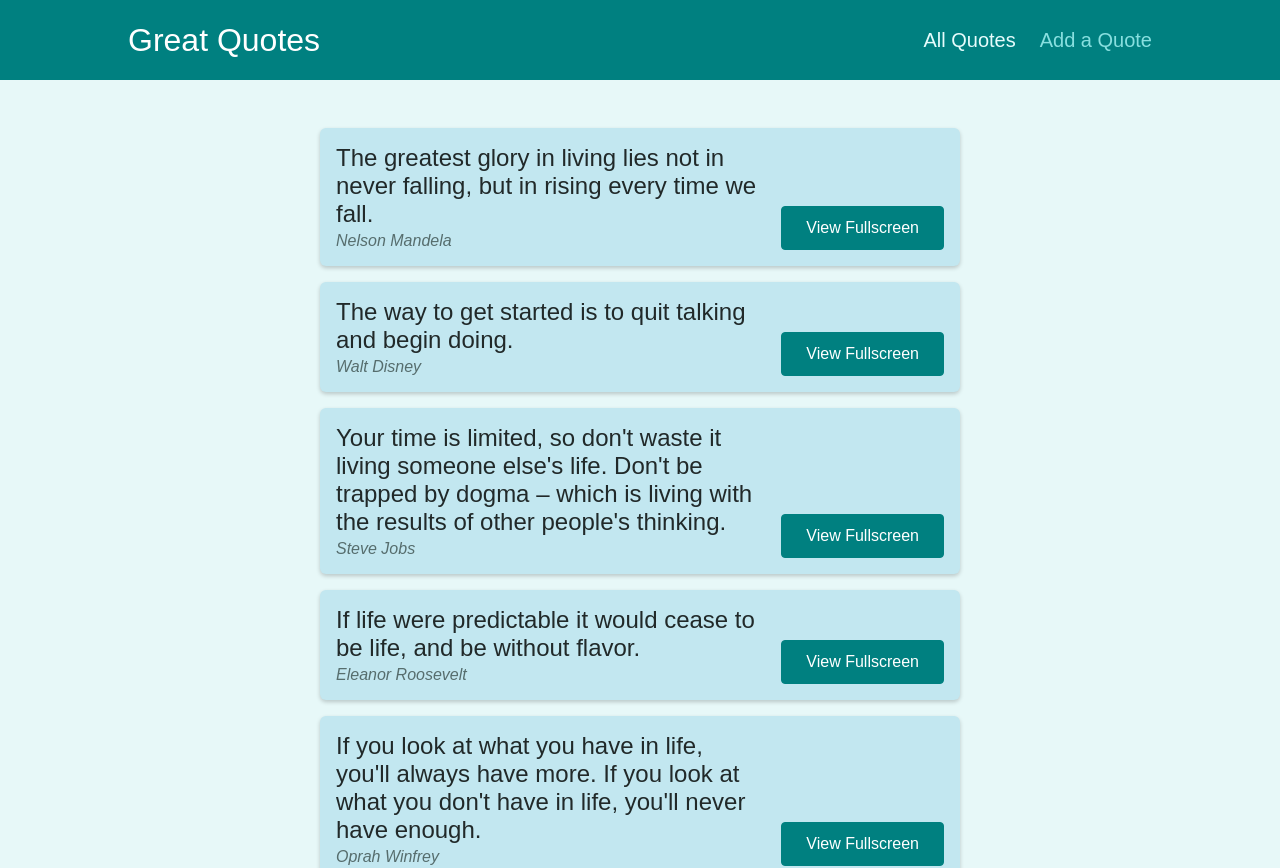
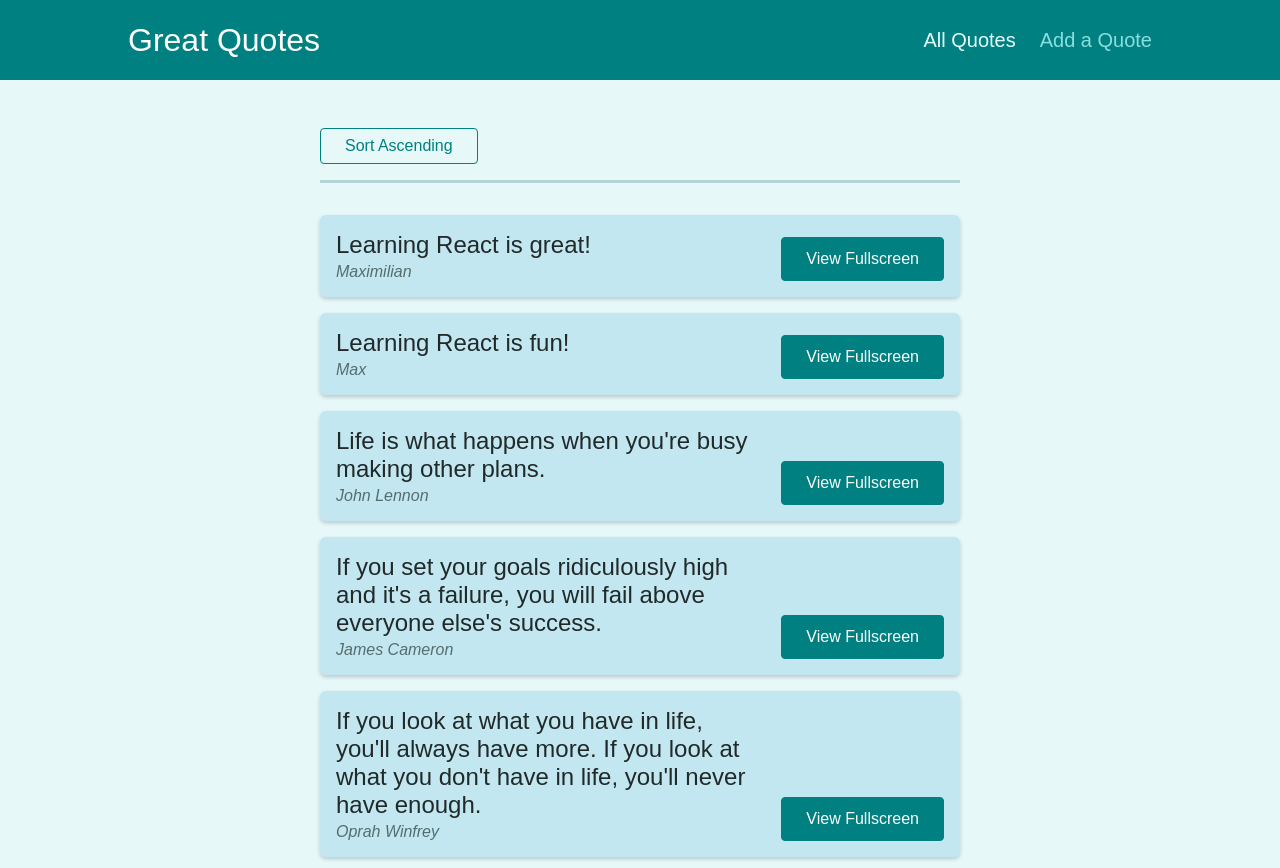
Before and after one commit to lucasdreher/react-complete-guide-09-time-to-practice-starting-code, a React (Create React App) app: page /quotes in a window 1280 px wide. Shown: the top 868 px of the page. Built offline with nearby package versions, Linux system fonts and the light colour scheme; the HTML template or start-up script is replaced by a standard one.

Commit message:
Working with Query Parameters

```diff
--- a/src/components/quotes/QuoteList.js
+++ b/src/components/quotes/QuoteList.js
@@ -1,19 +1,41 @@
 import { Fragment } from 'react';
+import { useHistory, useLocation } from 'react-router-dom';
 
 import QuoteItem from './QuoteItem';
 import classes from './QuoteList.module.css';
 
+const sortQuotes = (quotes, ascending) => {
+	return quotes.sort((quoteA, quoteB) => {
+		if (ascending) {
+			return quoteA.id > quoteB.id ? 1 : -1;
+		} else {
+			return quoteA.id < quoteB.id ? 1 : -1;
+		}
+	});
+};
+
 const QuoteList = (props) => {
+	const history = useHistory();
+	const location = useLocation();
+
+	const queryParams = new URLSearchParams(location.search);
+
+	const isSortingAscending = queryParams.get('sort') === 'asc';
+
+	const sortedQuotes = sortQuotes(props.quotes, isSortingAscending);
+
+	const changeSortingHandler = () => {
+		history.push('/quotes?sort=' + (isSortingAscending ? 'desc' : 'asc'));
+	};
+
 	return (
 		<Fragment>
+			<div className={classes.sorting}>
+				<button onClick={changeSortingHandler}>Sort {isSortingAscending ? 'Descending' : 'Ascending'}</button>
+			</div>
 			<ul className={classes.list}>
-        {props.quotes.map((quote) => (
-          <QuoteItem
-            key={quote.id}
-            id={quote.id}
-            author={quote.author}
-            text={quote.text}
-          />
+				{sortedQuotes.map((quote) => (
+					<QuoteItem key={quote.id} id={quote.id} author={quote.author} text={quote.text} />
 				))}
 			</ul>
 		</Fragment>
```
Lines whose indentation alone changed are shown as unchanged.
